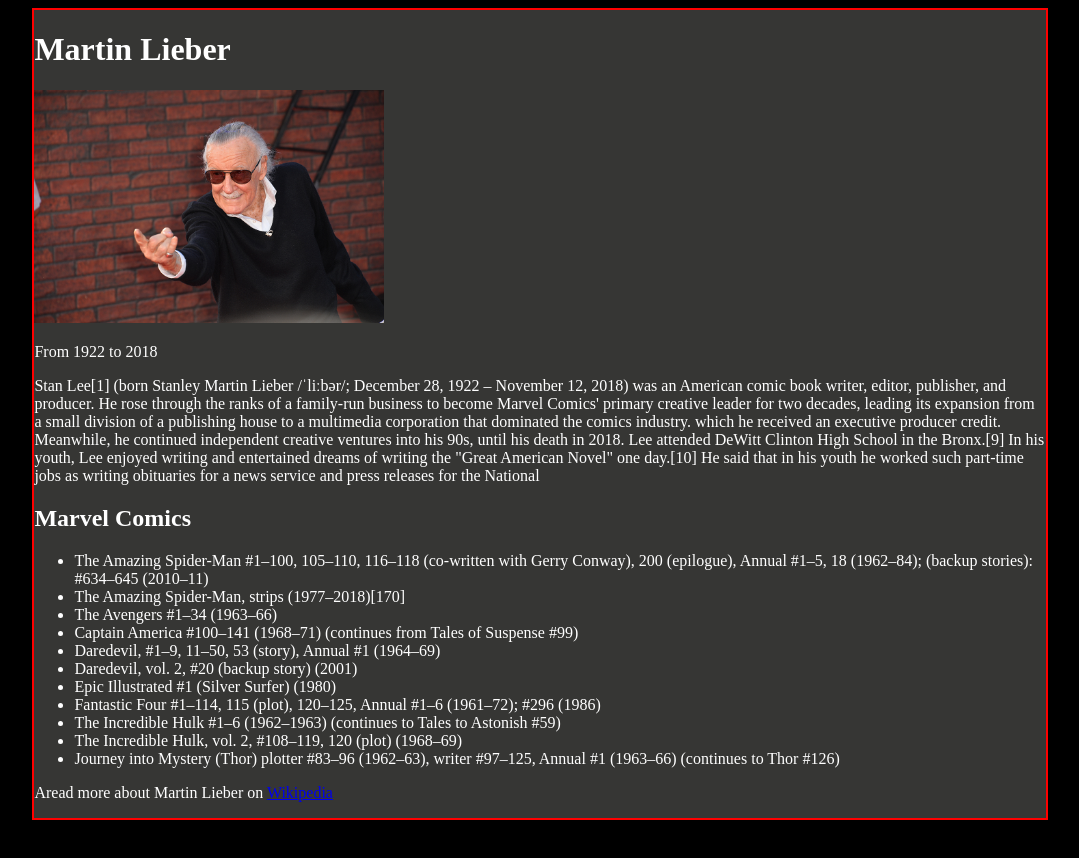
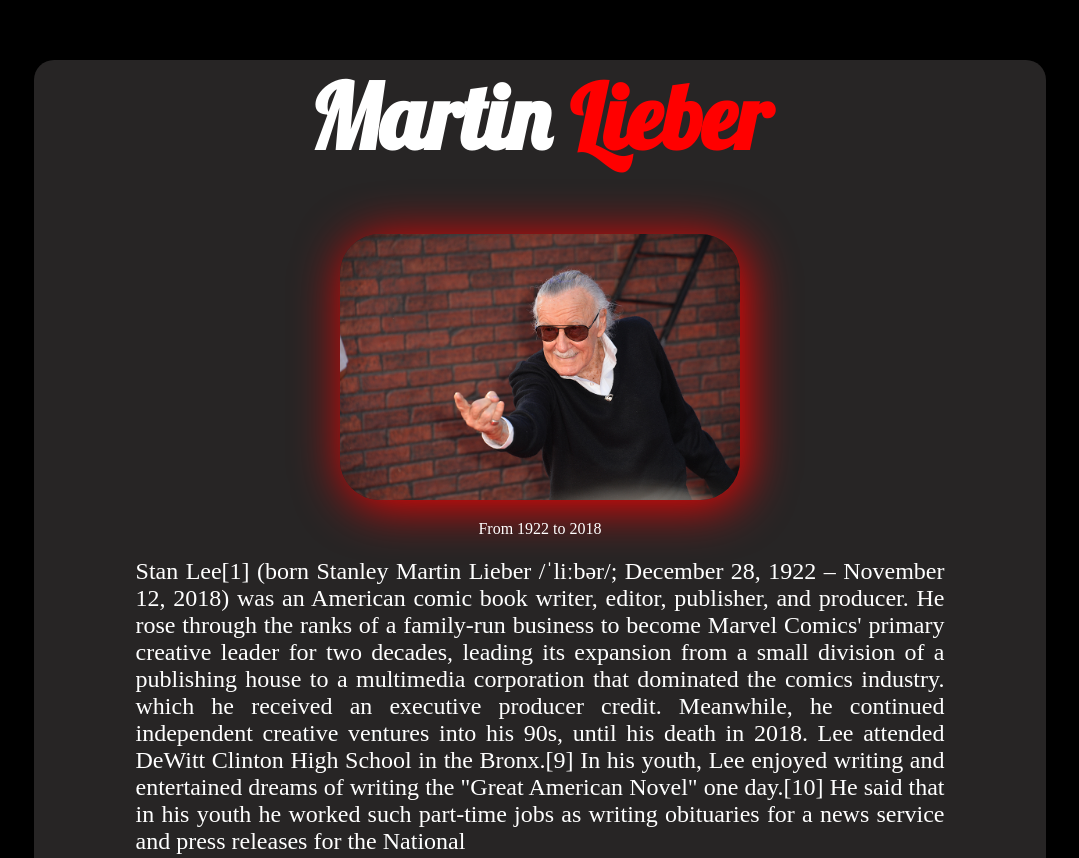
Before and after one commit to Schwayzer1/HTML-CSS-Lessons, a plain HTML site: page index.html in a window 1280 px wide. Shown: the top 858 px of the page, without its empty margins (100-1179 px from the left). Before the commit the page ends 828 px from the top, so only its background shows below. Drawn offline with Linux system fonts and the light colour scheme.

Commit message:
page is okey

```diff
--- a/index.css
+++ b/index.css
@@ -3,8 +3,78 @@
     color: white;
 }
 .container{
-    border: 2px solid red;
+    /* border: 2px solid red; */
     width: 80%;
     margin: auto;
-    background-color: rgb(54, 54, 52);
+    background-color: rgba(48, 46, 46,0.815);
+    border-radius: 20px;
 }
+.heading{
+    font-family: 'Lobster', cursive;
+}
+
+#title{
+    font-size: 90px;
+    text-align: center;
+}
+#span1{
+    color: red;
+}
+#img-div{
+    /* border: 2px solid red; */
+    text-align: center;
+}
+#image{
+    width: 400px;
+    border-radius: 40px;
+    box-shadow: 5px 5px 50px red;
+}
+
+#info{
+    /* border: 2px solid red; */
+    width: 80%;
+    margin: 20px auto;
+    text-align: justify;
+    font-size: 1.5rem;
+
+}
+
+#marvel{
+    /* border: 2px solid red; */
+    color: red;
+    width: 80%;
+    margin: auto;
+    /*margin-left: 10%; üstteki yöntemin ikinci yöntemi*/
+}
+
+ul{
+    width: 80%;
+    margin: auto;
+
+}
+
+li{
+    font-size: 24px;
+    line-height: 3rem ;
+}
+
+#footer{
+    /* border: 2px solid red; */
+    margin: 2rem;
+    padding: 2rem;
+    text-align: center;
+    font-size: 2rem;
+}
+
+#link{
+    text-decoration: none;
+    color: white;
+    border: 2px solid darkorange;
+    padding: 1rem;
+    border-radius: 10px;
+    background-color: black;
+}
+#link:hover{
+    background-color: gray;
+    color: black;
+}
--- a/index.html
+++ b/index.html
@@ -4,14 +4,17 @@
     <meta charset="UTF-8">
     <meta http-equiv="X-UA-Compatible" content="IE=edge">
     <meta name="viewport" content="width=device-width, initial-scale=1.0">
+    <link rel="preconnect" href="https://fonts.googleapis.com">
+    <link rel="preconnect" href="https://fonts.gstatic.com" crossorigin>
+    <link href="https://fonts.googleapis.com/css2?family=Lobster&display=swap" rel="stylesheet">
     <link rel="stylesheet" href="index.css">
     <title>Document</title>
 </head>
 <body>
     <div class="container">
-        <h1 class="heading" id="title">Martin Lieber</h1>
+        <h1 class="heading" id="title">Martin <span id="span1">Lieber</span></h1>
         <div id="img-div">
-            <img src="./stan-lee.jpg" alt="StanLee" width="350px" id="image">
+            <img src="./stan-lee.jpg" alt="StanLee" id="image">
             <p id="date">From 1922 to 2018</p>
 
         </div>
```
